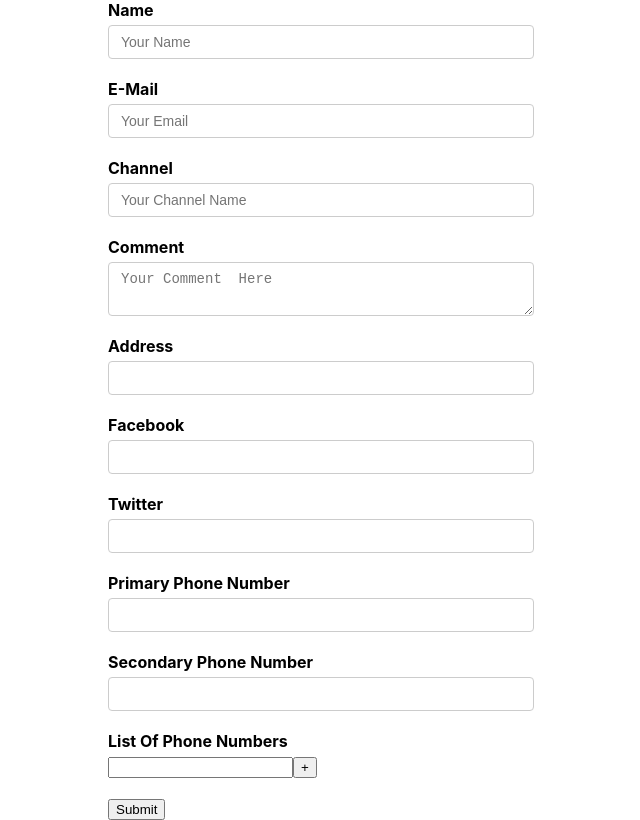
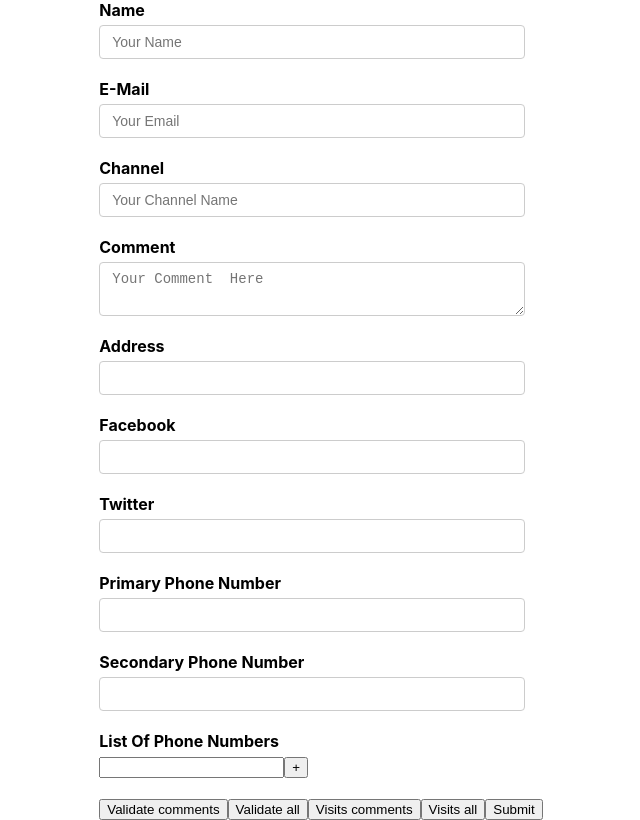
Before and after one commit to TabotCharlesBessong/reactAndMore, a React (Create React App) app in the folder formik/: page / in a window 1280 px wide. Shown: the whole page, without its empty margins (319-959 px from the left). Built offline with nearby package versions, Linux system fonts and the light colour scheme.

Commit message:
manual form validation

```diff
--- a/formik/src/components/YoutubeForm.js
+++ b/formik/src/components/YoutubeForm.js
@@ -1,6 +1,6 @@
 
 import React from 'react'
-import { Formik , Form, Field, ErrorMessage, FieldArray } from 'formik'
+import { Formik , Form, Field, ErrorMessage, FieldArray, FastField } from 'formik'
 import * as Yup from 'yup'
 import TextError from './TextError'
 
@@ -28,8 +28,17 @@ const validationSchema = Yup.object({
   email: Yup.string()
     .email('Invalid email format')
     .required('Required'),
-  channel: Yup.string().required('Required')
+  channel: Yup.string().required('Required'),
+  // comment:Yup.string().required('Required')
 })
+
+const validateComments = value => {
+  let error
+  if(!value) {
+    error ='Required'
+  }
+  return error
+}
 
 function YoutubeForm () {
 
@@ -38,9 +47,15 @@ function YoutubeForm () {
     initialValues={initialValues}
     validationSchema={validationSchema}
     onSubmit={onSubmit}
+    // validateOnChange={false}
+    // validateOnBlur={false}
      >
+     {
+       formik => {
+         console.log(formik)
+         return (
 
-      <Form >
+          <Form >
         <div className='form-control'>
           <label htmlFor='name'>Name</label>
           <Field  placeholder='Your Name'
@@ -75,15 +90,16 @@ function YoutubeForm () {
 
         <div className="form-control">
           <label htmlFor="comment">Comment</label>
-          <Field as='textarea' id='comment' name='comment' placeholder='Your Comment  here' />
+          <Field as='textarea' id='comment' name='comment' placeholder='Your Comment  here' validate={validateComments}  />
           <ErrorMessage name='comment' component={TextError} />
         </div>
 
         <div className="form-control">
           <label htmlFor="address">Address</label>
-          <Field  name='address' id='address' >
+          <FastField  name='address' id='address' >
             {
               (props)=>{
+                {/* console.log(FileReader) */}
                 const {filed,form,meta} = props
                 return <div className="form-control">
                  <input type='text' id='address'
@@ -96,7 +112,7 @@ function YoutubeForm () {
                 </div>
               }
             }
-          </Field>
+          </FastField>
         </div>
 
         <div className="form-control">
@@ -124,10 +140,11 @@ function YoutubeForm () {
         <FieldArray name ='phNumbers' >
           {
             (fieldArrayProps)=>{
-             console.log(fieldArrayProps)
+             {/* console.log(fieldArrayProps) */}
              const {push,remove,form} = fieldArrayProps
              const {values} = form
              const {phNumbers} = values
+             console.log('form errors',form.errors)
              return (
                <div>
                  {
@@ -149,9 +166,23 @@ function YoutubeForm () {
           }
         </FieldArray>
       </div>
+
+        <button type='button' onClick={()=> formik.validateField('comment')} >Validate comments</button>
+        <button type='button' onClick={()=> formik.validateForm()} >Validate all</button>
+        <button type='button' onClick={()=> formik.setFieldTouched('comment')} >Visits comments</button>
+        <button type='button' onClick={()=> formik.setTouched({
+          name:true ,
+          email:true,
+          channel:true,
+          comment:true
+        })} >Visits all</button>
         <button type='submit'>Submit</button>
-      </Form>
-    </Formik>
+          </Form>
+
+           )
+        }
+      }
+  </Formik>
 
   )
 }
```
